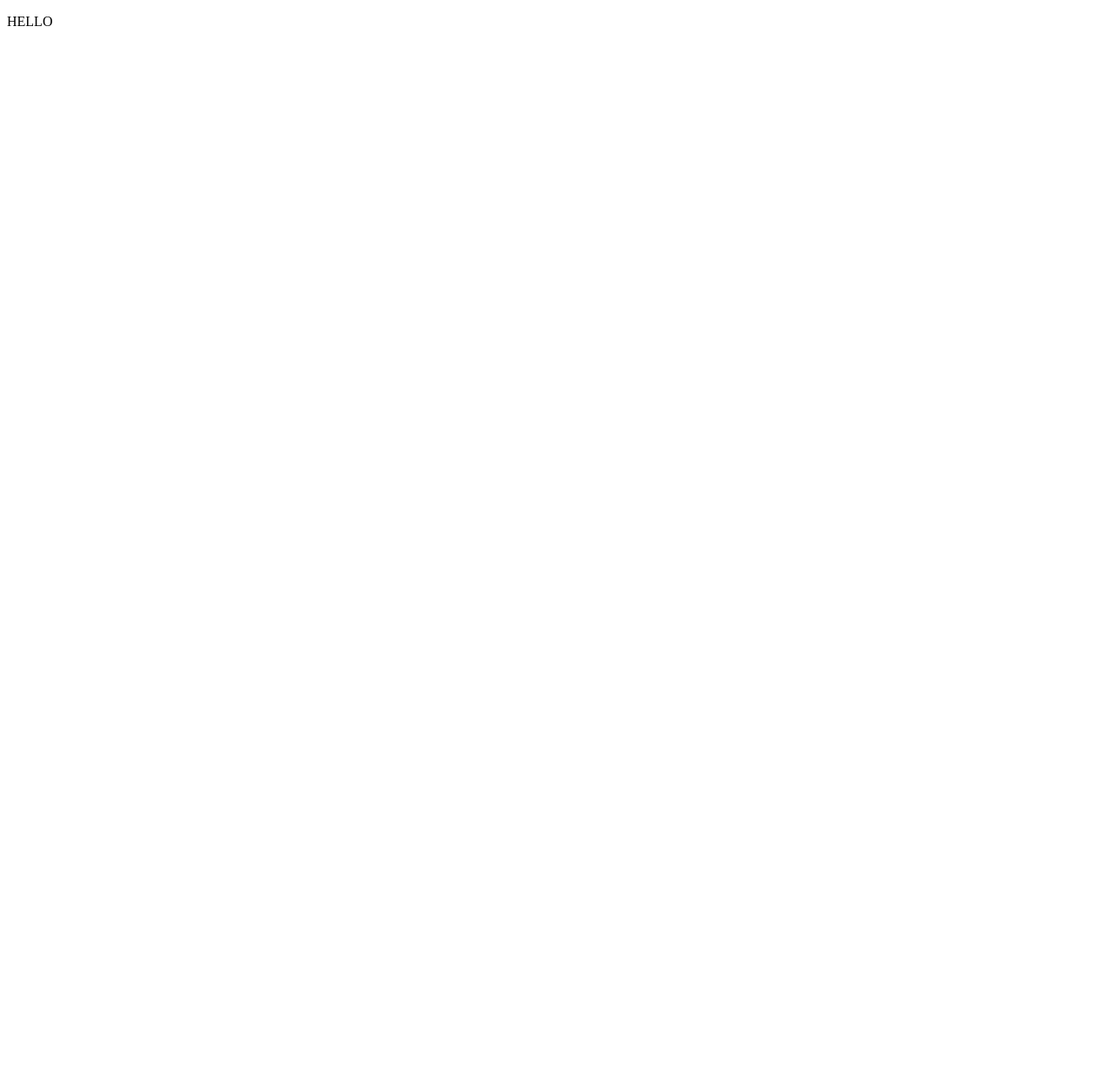
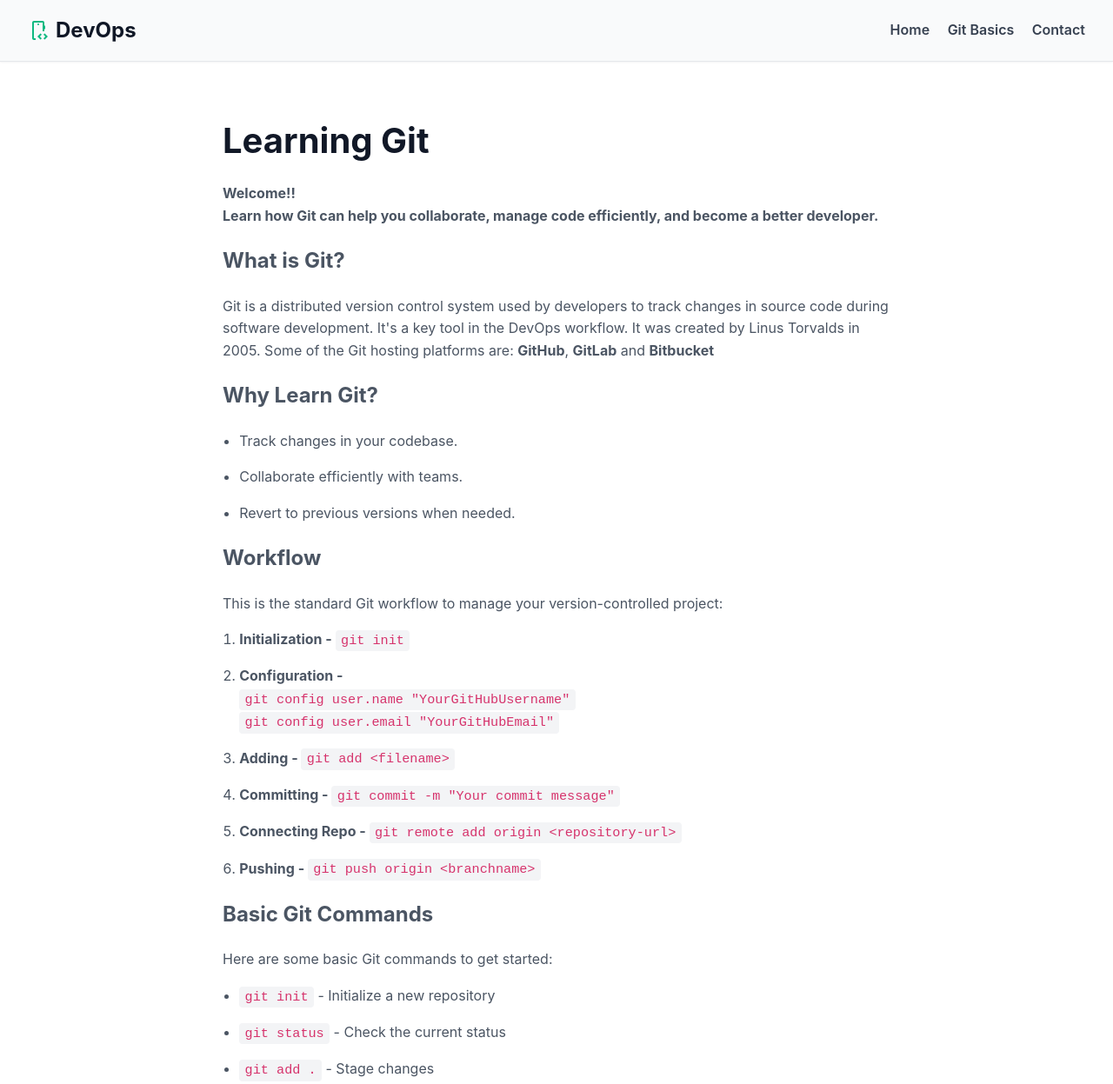
Before and after one commit to SreekanthJaladanki/git-giet, a plain HTML site: page index.html in a window 1280 px wide. Shown: the top 1247 px of the page at 87% size. Before the commit the page ends 800 px from the top, so only its background shows below. Drawn offline with nearby package versions, Linux system fonts and the light colour scheme.

Commit message:
Modified the index.html by Saswati

```diff
--- a/index.html
+++ b/index.html
@@ -1,11 +1,198 @@
 <!DOCTYPE html>
 <html lang="en">
-<head>
-    <meta charset="UTF-8">
-    <meta name="viewport" content="width=device-width, initial-scale=1.0">
-    <title>Document</title>
-</head>
-<body>
-    <P>HELLO</P>
-</body>
+  <head>
+    <meta charset="UTF-8" />
+    <meta name="viewport" content="width=device-width, initial-scale=1.0" />
+    <title>DevOps - Learning Git</title>
+    <meta
+      name="description"
+      content="A simple, SEO-optimized webpage for learning Git as part of DevOps."
+    />
+    <meta
+      name="keywords"
+      content="DevOps, Git, Learning Git, Version Control"
+    />
+    <meta name="author" content="Saswati" />
+    <link
+      rel="stylesheet"
+      href="https://fonts.googleapis.com/css2?family=Material+Symbols+Outlined:opsz,wght,FILL,GRAD@24,400,0,0&icon_names=developer_mode"
+    />
+    <style>
+      *,
+      *::before,
+      *::after {
+        box-sizing: border-box;
+      }
+      body {
+        margin: 0;
+        font-family: "Inter", sans-serif;
+        background-color: #ffffff;
+        color: #4b5563;
+        line-height: 1.6;
+        min-height: 100vh;
+        display: flex;
+        flex-direction: column;
+      }
+      header {
+        position: sticky;
+        top: 0;
+        background-color: #f9fafb;
+        border-bottom: 1px solid #e5e7eb;
+        padding: 1rem 2rem;
+        display: flex;
+        align-items: center;
+        justify-content: space-between;
+        z-index: 1000;
+        box-shadow: 0 1px 2px rgb(0 0 0 / 0.05);
+      }
+      header .logo {
+        font-weight: 700;
+        font-size: 1.5rem;
+        color: #111827;
+        display: flex;
+        align-items: center;
+        gap: 0.5rem;
+      }
+      header .logo .material-icons {
+        font-size: 2rem;
+        color: #10b981;
+      }
+      nav a {
+        margin-left: 1rem;
+        color: #374151;
+        text-decoration: none;
+        font-weight: 600;
+      }
+      nav a:hover {
+        color: #059669;
+      }
+      main {
+        flex-grow: 1;
+        max-width: 800px;
+        margin: 2rem auto;
+        padding: 0 1rem;
+        width: 100%;
+      }
+      main h1 {
+        font-size: 2.5rem;
+        font-weight: 700;
+        color: #111827;
+        margin-bottom: 1rem;
+      }
+      main code {
+        background-color: #f3f4f6;
+        padding: 0.2rem 0.4rem;
+        border-radius: 4px;
+        font-family: "Courier New", monospace;
+        font-size: 0.95rem;
+        color: #d6336c;
+      }
+      main ol,
+      ul {
+        padding-left: 1.2rem;
+      }
+      main ol li,
+      ul li {
+        margin-bottom: 1rem;
+      }
+
+      footer {
+        background-color: #f3f4f6;
+        color: #6b7280;
+        text-align: center;
+        padding: 1rem 2rem;
+        font-size: 0.875rem;
+        border-top: 1px solid #e5e7eb;
+      }
+    </style>
+  </head>
+  <body>
+    <header role="banner">
+      <div class="logo" aria-label="DevOps Logo">
+        <span class="material-symbols-outlined" style="color: #10b981">
+          developer_mode
+        </span>
+        DevOps
+      </div>
+      <nav aria-label="Primary navigation">
+        <a href="#">Home</a>
+        <a href="#">Git Basics</a>
+        <a href="#">Contact</a>
+      </nav>
+    </header>
+
+    <main role="main">
+      <h1>Learning Git</h1>
+      <p>
+        <strong>
+          Welcome!! <br />
+          Learn how Git can help you collaborate, manage code efficiently, and
+          become a better developer.
+        </strong>
+      </p>
+
+      <h2>What is Git?</h2>
+      <p>
+        Git is a distributed version control system used by developers to track
+        changes in source code during software development. It's a key tool in
+        the DevOps workflow. It was created by Linus Torvalds in 2005. Some of
+        the Git hosting platforms are: <strong>GitHub</strong>,
+        <strong>GitLab</strong> and <strong>Bitbucket</strong>
+      </p>
+
+      <h2>Why Learn Git?</h2>
+      <ul>
+        <li>Track changes in your codebase.</li>
+        <li>Collaborate efficiently with teams.</li>
+        <li>Revert to previous versions when needed.</li>
+      </ul>
+
+      <h2>Workflow</h2>
+      <p>
+        This is the standard Git workflow to manage your version-controlled
+        project:
+      </p>
+      <ol>
+        <li>
+          <strong>Initialization - </strong>
+          <code>git init</code>
+        </li>
+        <li>
+          <strong>Configuration - </strong><br />
+          <code>git config user.name "YourGitHubUsername"</code><br />
+          <code>git config user.email "YourGitHubEmail"</code>
+        </li>
+        <li>
+          <strong>Adding - </strong>
+          <code>git add &lt;filename&gt;</code>
+        </li>
+        <li>
+          <strong>Committing - </strong>
+          <code>git commit -m "Your commit message"</code>
+        </li>
+        <li>
+          <strong>Connecting Repo - </strong>
+          <code>git remote add origin &lt;repository-url&gt;</code>
+        </li>
+        <li>
+          <strong>Pushing - </strong>
+          <code>git push origin &lt;branchname&gt;</code>
+        </li>
+      </ol>
+
+      <h2>Basic Git Commands</h2>
+      <p>Here are some basic Git commands to get started:</p>
+      <ul>
+        <li><code>git init</code> - Initialize a new repository</li>
+        <li><code>git status</code> - Check the current status</li>
+        <li><code>git add .</code> - Stage changes</li>
+        <li><code>git commit -m "message"</code> - Commit changes</li>
+        <li><code>git push</code> - Push changes to a remote repository</li>
+      </ul>
+    </main>
+
+    <footer role="contentinfo">
+      <p>This webpage is designed by <strong>Saswati</strong>.</p>
+    </footer>
+  </body>
 </html>
```
